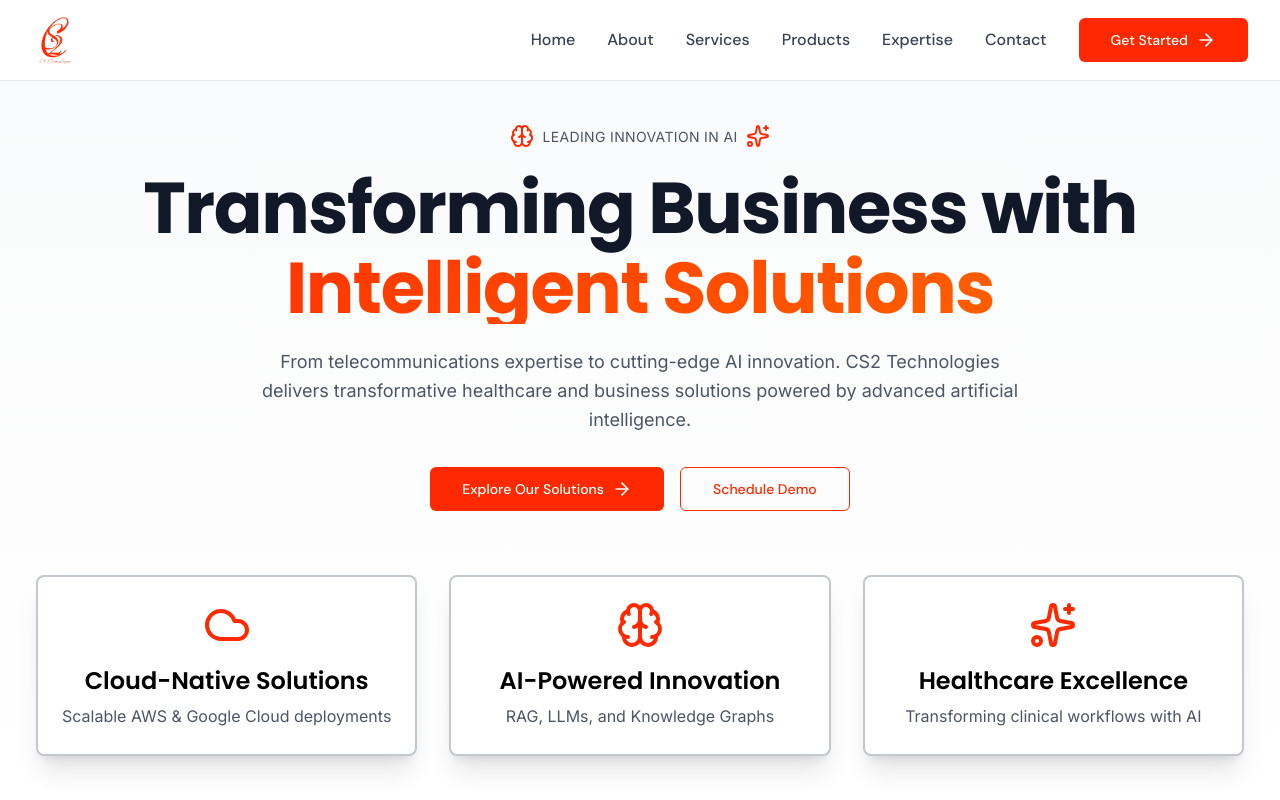
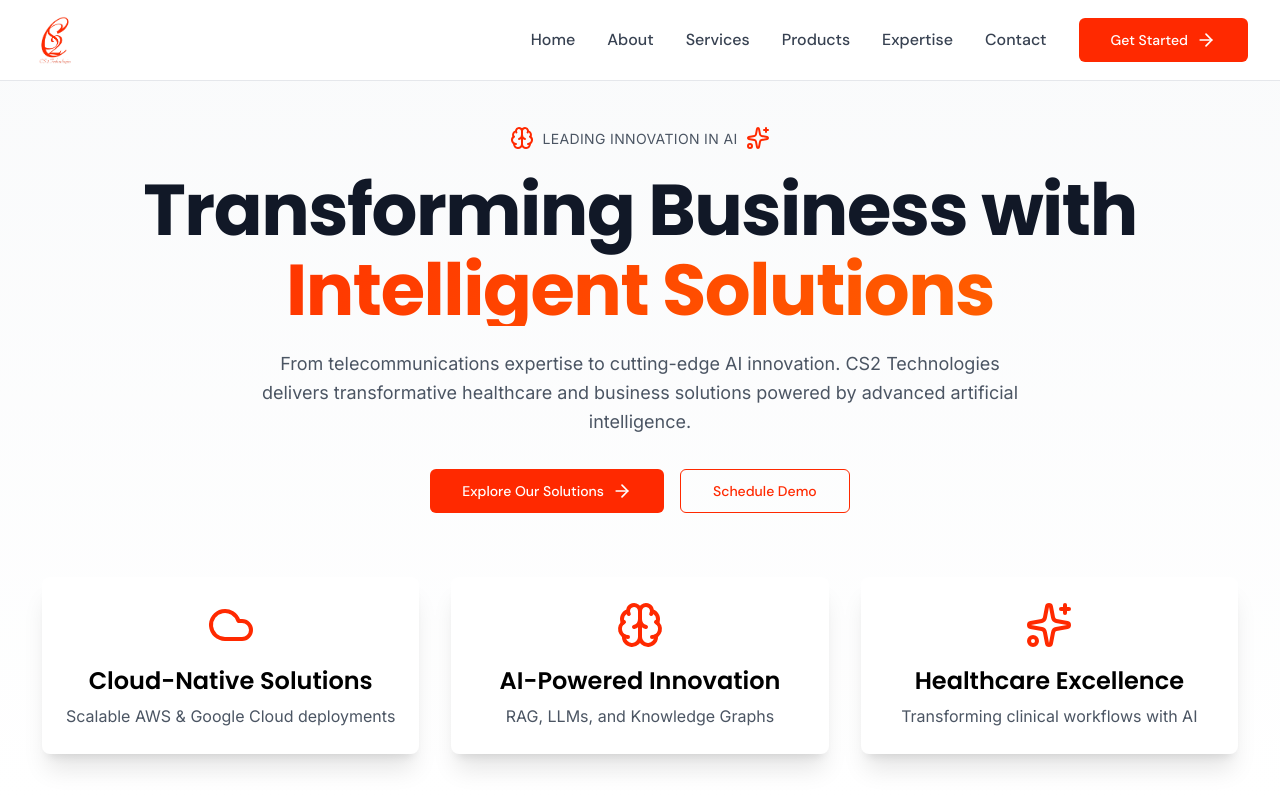
Before and after one commit to cs2qa/cs2-website, a Next.js app: page / in a window 1280 px wide. Shown: the top 800 px of the page. Built offline with nearby package versions, Linux system fonts and the light colour scheme.

Commit message:
styles updated

```diff
--- a/components/cta-section.tsx
+++ b/components/cta-section.tsx
@@ -102,7 +102,7 @@ const CTASection = () => {
             whileInView={{ opacity: 1, x: 0 }}
             transition={{ duration: 0.5, delay: 0.4 }}
             viewport={{ once: true }}
-          className="bg-white/10 backdrop-blur-sm rounded-2xl p-8 border-2 border-gray-400/60"
+          className="bg-white/10 backdrop-blur-sm rounded-2xl p-8"
         >
             <h3 className="text-heading-md font-display text-white mb-6">
               Start Your Project Today
--- a/components/hero.tsx
+++ b/components/hero.tsx
@@ -51,7 +51,7 @@ const Hero = () => {
               initial={{ opacity: 0, y: 20 }}
               animate={{ opacity: 1, y: 0 }}
               transition={{ duration: 0.5, delay: 0.2 }}
-              className="bg-white p-6 rounded-lg shadow-xl transition-shadow border-2 border-gray-400/60"
+              className="bg-white p-6 rounded-lg shadow-xl transition-shadow"
             >
               <Cloud className="w-12 h-12 text-primary mb-4 mx-auto" />
               <h3 className="text-heading-sm font-display mb-2">Cloud-Native Solutions</h3>
@@ -62,7 +62,7 @@ const Hero = () => {
               initial={{ opacity: 0, y: 20 }}
               animate={{ opacity: 1, y: 0 }}
               transition={{ duration: 0.5, delay: 0.3 }}
-              className="bg-white p-6 rounded-lg shadow-xl transition-shadow border-2 border-gray-400/60"
+              className="bg-white p-6 rounded-lg shadow-xl transition-shadow"
             >
               <Brain className="w-12 h-12 text-primary mb-4 mx-auto" />
               <h3 className="text-heading-sm font-display mb-2">AI-Powered Innovation</h3>
@@ -73,7 +73,7 @@ const Hero = () => {
               initial={{ opacity: 0, y: 20 }}
               animate={{ opacity: 1, y: 0 }}
               transition={{ duration: 0.5, delay: 0.4 }}
-              className="bg-white p-6 rounded-lg shadow-xl transition-shadow border-2 border-gray-400/60"
+              className="bg-white p-6 rounded-lg shadow-xl transition-shadow"
             >
               <Sparkles className="w-12 h-12 text-primary mb-4 mx-auto" />
               <h3 className="text-heading-sm font-display mb-2">Healthcare Excellence</h3>
--- a/components/locations-section.tsx
+++ b/components/locations-section.tsx
@@ -156,7 +156,7 @@ const LocationsSection = () => {
         </div>
 
         {/* Contact Methods */}
-        <div className="bg-white rounded-2xl p-8 shadow-lg border-2 border-gray-400/60">
+        <div className="bg-white rounded-2xl p-8 shadow-lg">
           <div className="text-center mb-8">
             <h3 className="text-heading-lg font-display text-gray-900 mb-4">
               Ready to Get Started?
--- a/components/ui/card.tsx
+++ b/components/ui/card.tsx
@@ -9,7 +9,7 @@ const Card = React.forwardRef<
   <div
     ref={ref}
     className={cn(
-      'rounded-lg border bg-card text-card-foreground shadow-sm',
+      'rounded-lg border-2 border-gray-400/60 bg-card text-card-foreground shadow-sm',
       className
     )}
     {...props}
```
